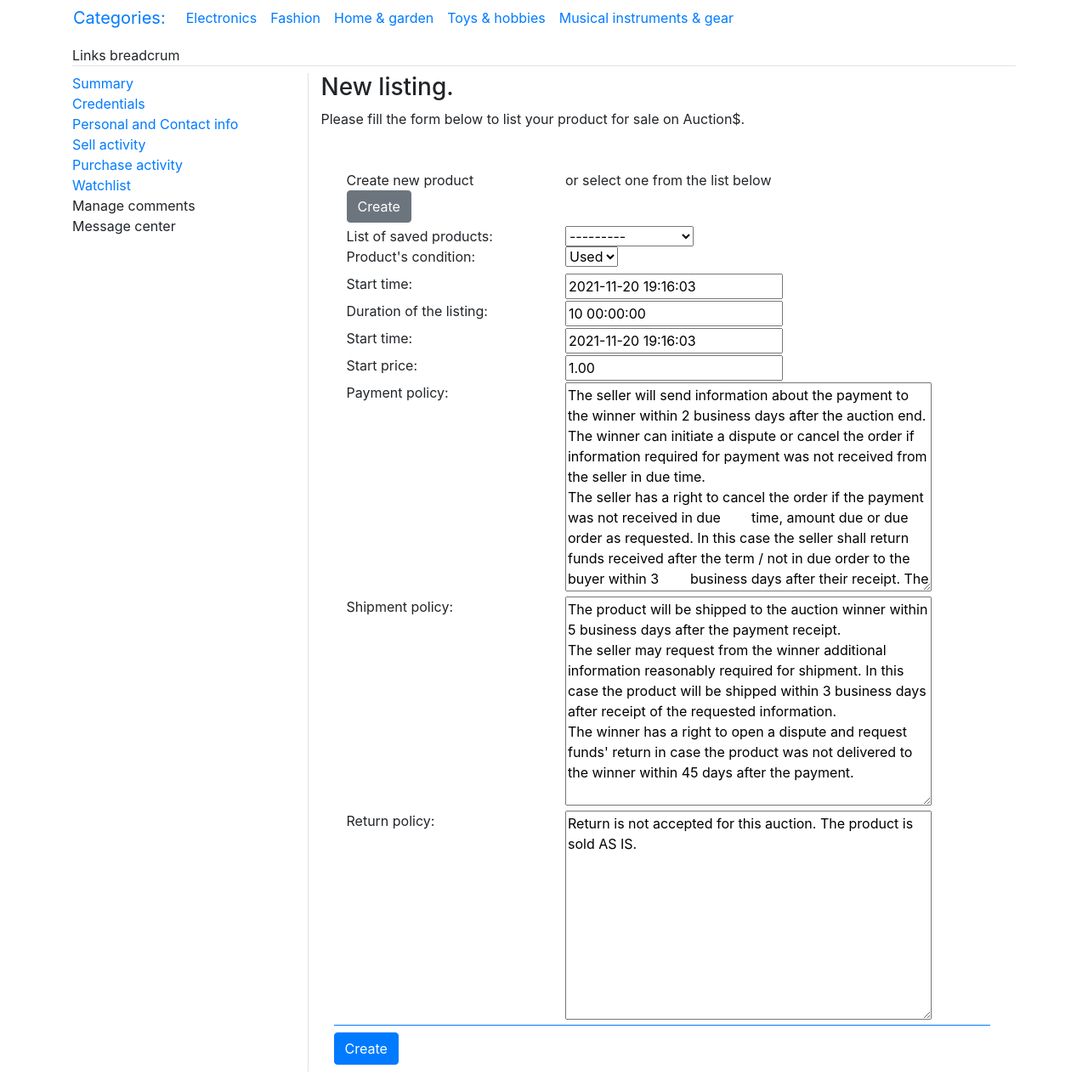
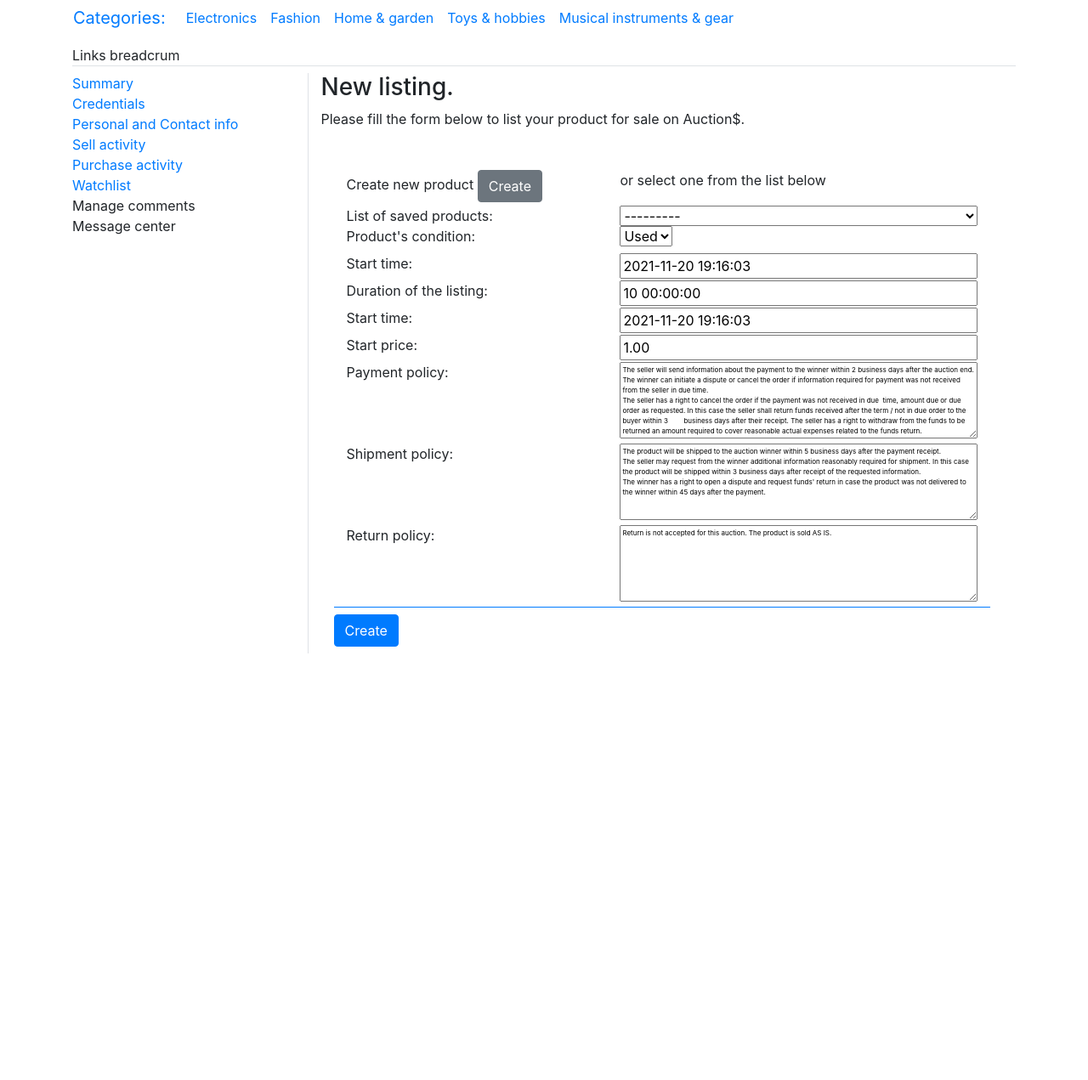
Before and after one commit to muhoed/cs50_web_python, a Django app: page /account/1/listing/create in a window 1280 px wide. Shown: the part 194-1465 px from the top of the page at 85% size. After the commit the page ends 963 px from the top, so only its background shows below. Run offline with Django 3.2, Linux system fonts and the light colour scheme; a user stored in the database is signed in; data comes from the database, SQL or seed files in the repository; some libraries are stand-ins or nearby versions.

```diff
--- a/commerce/auctions/forms.py
+++ b/commerce/auctions/forms.py
@@ -135,10 +135,20 @@ class AnswerForm(forms.ModelForm):
 		fields = ["content"]
 
 class ListingForm(forms.ModelForm):
-	class Meta():
-		model = Listing
-		fields = ["product", "state", "start_time", "duration", "start_price",
-					"payment_policy", "shipment_policy", "return_policy"]
+    def __init__(self, *args, **kwargs):
+        super().__init__(*args, **kwargs)
+        self.fields['product'].widget.attrs.update(style='width:100%;')
+        self.fields['start_time'].widget.attrs.update(style='width:100%;')
+        self.fields['duration'].widget.attrs.update(style='width:100%;')
+        self.fields['start_price'].widget.attrs.update(style='width:100%;')
+        self.fields['payment_policy'].widget.attrs.update(rows="7", style='width:100%; font-size: 0.5em;')
+        self.fields['shipment_policy'].widget.attrs.update(rows="7", style='width:100%; font-size: 0.5em;')
+        self.fields['return_policy'].widget.attrs.update(rows="7", style='width:100%; font-size: 0.5em;')
+
+    class Meta():
+        model = Listing
+        fields = ["product", "state", "start_time", "duration", "start_price",
+        "payment_policy", "shipment_policy", "return_policy"]
 
 class ProductForm(forms.ModelForm):
     def __init__(self, *args, **kwargs):
--- a/commerce/auctions/templates/auctions/account/create_listing.html
+++ b/commerce/auctions/templates/auctions/account/create_listing.html
@@ -11,102 +11,102 @@
 							{% csrf_token %}
 							<div class="create-listing-form mb-2 container border border-primary border-top-0 border-right-0 border-left-0">
 								<div class="row mb-1">
-									<div class="col-md-4">
+									<div class="col-md-5">
 										Create new product
 										<div class="btn btn-secondary" id="create-product">
 											Create
 										</div>
 									</div>
-									<div class="products-list col-md-5">or select one from the list below</div>
+									<div class="products-list col-md-7">or select one from the list below</div>
 								</div>
 								<!-- part of the form to create new product -->
 								<input type="hidden" name="seller" value="{{ user.id }}">
-								<div class="new-product row"><div class="col-md-9">{{ product_form.non_field_errors }}</div></div>
-								<div class="new-product row"><div class="col-md-9">{{ product_form.name.errors }}</div></div>
+								<div class="new-product row"><div class="col-md-12">{{ product_form.non_field_errors }}</div></div>
+								<div class="new-product row"><div class="col-md-12">{{ product_form.name.errors }}</div></div>
 								<div class="new-product row">
-									<div class="col-md-4">{{ product_form.name.label_tag }}</div>
-									<div class="col-md-5">{{ product_form.name }}</div>
+									<div class="col-md-5">{{ product_form.name.label_tag }}</div>
+									<div class="col-md-7">{{ product_form.name }}</div>
 								</div>
-								<div class="new-product row"><div class="col-md-9">{{ product_form.categories.errors }}</div></div>
+								<div class="new-product row"><div class="col-md-12">{{ product_form.categories.errors }}</div></div>
 								<div class="new-product mb-2 row">
-									<div class="col-md-4">{{ product_form.categories.label_tag }}</div>
-									<div class="col-md-5">{{ product_form.categories }}</div>
+									<div class="col-md-5">{{ product_form.categories.label_tag }}</div>
+									<div class="col-md-7">{{ product_form.categories }}</div>
 								</div>
-								<div class="new-product row"><div class=="col-md-9">Add links to up to three images of the product</div></div>
-								<div class="new-product row"><div class="col-md-9">{{ image_formset.non_form_errors }}</div></div>
+								<div class="new-product row"><div class=="col-md-12">Add links to up to three images of the product</div></div>
+								<div class="new-product row"><div class="col-md-12">{{ image_formset.non_form_errors }}</div></div>
 								{{ image_formset.management_form }}
 								<!-- for iform in image_formset -->
 									<div class="new-product row">
-										<div class="col-md-3">{{ image_formset.0.non_field_errors }}</div>
-										<div class="col-md-3">{{ image_formset.1.non_field_errors }}</div>
-										<div class="col-md-3">{{ image_formset.2.non_field_errors }}</div>
+										<div class="col-md-4">{{ image_formset.0.non_field_errors }}</div>
+										<div class="col-md-4">{{ image_formset.1.non_field_errors }}</div>
+										<div class="col-md-4">{{ image_formset.2.non_field_errors }}</div>
 									</div>
 									<div class="new-product row">
-										<div class="col-md-3">{{ image_formset.0.image_url.errors }}</div>
-										<div class="col-md-3">{{ image_formset.1.image_url.errors }}</div>
-										<div class="col-md-3">{{ image_formset.2.image_url.errors }}</div>
+										<div class="col-md-4">{{ image_formset.0.image_url.errors }}</div>
+										<div class="col-md-4">{{ image_formset.1.image_url.errors }}</div>
+										<div class="col-md-4">{{ image_formset.2.image_url.errors }}</div>
 									</div>
 									<div class="new-product row">
-										<div class="col-md-3">{{ image_formset.0.image_url.label_tag }}</div>
-										<div class="col-md-3">{{ image_formset.1.image_url.label_tag }}</div>
-										<div class="col-md-3">{{ image_formset.2.image_url.label_tag }}</div>
+										<div class="col-md-4">{{ image_formset.0.image_url.label_tag }}</div>
+										<div class="col-md-4">{{ image_formset.1.image_url.label_tag }}</div>
+										<div class="col-md-4">{{ image_formset.2.image_url.label_tag }}</div>
 									</div>
 									<div class="new-product row">
-										<div class="col-md-3">{{ image_formset.0.image_url }}</div>
-										<div class="col-md-3">{{ image_formset.1.image_url }}</div>
-										<div class="col-md-3">{{ image_formset.2.image_url }}</div>
+										<div class="col-md-4">{{ image_formset.0.image_url }}</div>
+										<div class="col-md-4">{{ image_formset.1.image_url }}</div>
+										<div class="col-md-4">{{ image_formset.2.image_url }}</div>
 									</div>
 								<!-- endfor -->
 								<div class="new-product mt-2 row"><div class="col-md-9">{{ product_form.description.errors }}</div></div>
 								<div class="new-product mb-2 row">
-									<div class="col-md-4">{{ product_form.description.label_tag }}</div>
-									<div class="col-md-5">{{ product_form.description }}</div>
+									<div class="col-md-5">{{ product_form.description.label_tag }}</div>
+									<div class="col-md-7">{{ product_form.description }}</div>
 								</div>
 								<!-- choose existing product if do not want to create new one -->
-								<div class="row product-list-error"><div class="col-md-9">{{ form.product.errors }}</div></div>
+								<div class="row product-list-error"><div class="col-md-12">{{ form.product.errors }}</div></div>
 								<div class="products-list row">
-									<div class="col-md-4">List of saved products:</div>
-									<div class="col-md-5">{{ form.product }}</div>
+									<div class="col-md-5">List of saved products:</div>
+									<div class="col-md-7">{{ form.product }}</div>
 								</div>
-								<div class="row"><div class="col-md-9">{{ form.state.errors }}</div></div>
+								<div class="row"><div class="col-md-12">{{ form.state.errors }}</div></div>
 								<div class="row">
-									<div class="col-md-4">{{ form.state.label_tag }}</div>
-									<div class="col-md-5">{{ form.state }}</div>
+									<div class="col-md-5">{{ form.state.label_tag }}</div>
+									<div class="col-md-7">{{ form.state }}</div>
 								</div>
-								<div class="row"><div class="col-md-9">{{ form.start_time.errors }}</div></div>
+								<div class="row"><div class="col-md-12">{{ form.start_time.errors }}</div></div>
 								<div class="row">
-									<div class="col-md-4">{{ form.start_time.label_tag }}</div>
-									<div class="col-md-5">{{ form.start_time }}</div>
+									<div class="col-md-5">{{ form.start_time.label_tag }}</div>
+									<div class="col-md-7">{{ form.start_time }}</div>
 								</div>
-								<div class="row"><div class="col-md-9">{{ form.duration.errors }}</div></div>
+								<div class="row"><div class="col-md-12">{{ form.duration.errors }}</div></div>
 								<div class="row">
-									<div class="col-md-4">{{ form.duration.label_tag }}</div>
-									<div class="col-md-5">{{ form.duration }}</div>
+									<div class="col-md-5">{{ form.duration.label_tag }}</div>
+									<div class="col-md-7">{{ form.duration }}</div>
 								</div>
-								<div class="row"><div class="col-md-9">{{ form.start_time.errors }}</div></div>
+								<div class="row"><div class="col-md-12">{{ form.start_time.errors }}</div></div>
 								<div class="row">
-									<div class="col-md-4">{{ form.start_time.label_tag }}</div>
-									<div class="col-md-5">{{ form.start_time }}</div>
+									<div class="col-md-5">{{ form.start_time.label_tag }}</div>
+									<div class="col-md-7">{{ form.start_time }}</div>
 								</div>
-								<div class="row"><div class="col-md-9">{{ form.start_price.errors }}</div></div>
+								<div class="row"><div class="col-md-12">{{ form.start_price.errors }}</div></div>
 								<div class="row">
-									<div class="col-md-4">{{ form.start_price.label_tag }}</div>
-									<div class="col-md-5">{{ form.start_price }}</div>
+									<div class="col-md-5">{{ form.start_price.label_tag }}</div>
+									<div class="col-md-7">{{ form.start_price }}</div>
 								</div>
-								<div class="row"><div class="col-md-9">{{ form.payment_policy.errors }}</div></div>
+								<div class="row"><div class="col-md-12">{{ form.payment_policy.errors }}</div></div>
 								<div class="row">
-									<div class="col-md-4">{{ form.payment_policy.label_tag }}</div>
-									<div class="col-md-5">{{ form.payment_policy }}</div>
+									<div class="col-md-5">{{ form.payment_policy.label_tag }}</div>
+									<div class="col-md-7">{{ form.payment_policy }}</div>
 								</div>
-								<div class="row"><div class="col-md-9">{{ form.shipment_policy.errors }}</div></div>
+								<div class="row"><div class="col-md-12">{{ form.shipment_policy.errors }}</div></div>
 								<div class="row">
-									<div class="col-md-4">{{ form.shipment_policy.label_tag }}</div>
-									<div class="col-md-5">{{ form.shipment_policy }}</div>
+									<div class="col-md-5">{{ form.shipment_policy.label_tag }}</div>
+									<div class="col-md-7">{{ form.shipment_policy }}</div>
 								</div>
-								<div class="row"><div class="col-md-9">{{ form.return_policy.errors }}</div></div>
+								<div class="row"><div class="col-md-12">{{ form.return_policy.errors }}</div></div>
 								<div class="row">
-									<div class="col-md-4">{{ form.return_policy.label_tag }}</div>
-									<div class="col-md-5">{{ form.return_policy }}</div>
+									<div class="col-md-5">{{ form.return_policy.label_tag }}</div>
+									<div class="col-md-7">{{ form.return_policy }}</div>
 								</div>
 							</div>
 							<input class="btn btn-primary" type="submit" value="Create">
--- a/commerce/auctions/templates/auctions/account/update_product.html
+++ b/commerce/auctions/templates/auctions/account/update_product.html
@@ -8,7 +8,7 @@
 						<button class="btn btn-secondary" id="product-list-{{ object.pk }}">Sell</button>
 					</div>
 					{% if object.listings.first %}
-						<p>You can't modify or remove products that were already listed. Please create new product if some changesare required.</p>
+						<p>You can't modify or remove products that were already listed. Please create new product if some changes are required.</p>
 					{% endif %}
 					<div class="container mt-5">
 						{{ form.non_field_errors }}
--- a/commerce/auctions/views.py
+++ b/commerce/auctions/views.py
@@ -668,6 +668,11 @@ class UpdateListingView(LoginRequiredMixin, CorrectUserTestMixin, UpdateView):
                                                 }
                                             )
 
+def cancel_listing(request):
+    """
+    Helper view function fill in listing cancelled_on field on listing cancel.
+    """
+
 
 class CreateProductView(LoginRequiredMixin, CorrectUserTestMixin, CreateView):
     """
```
Also changed, not shown: commerce/auctions/templates/auctions/account/update_listing.html (+55 -25 lines).
